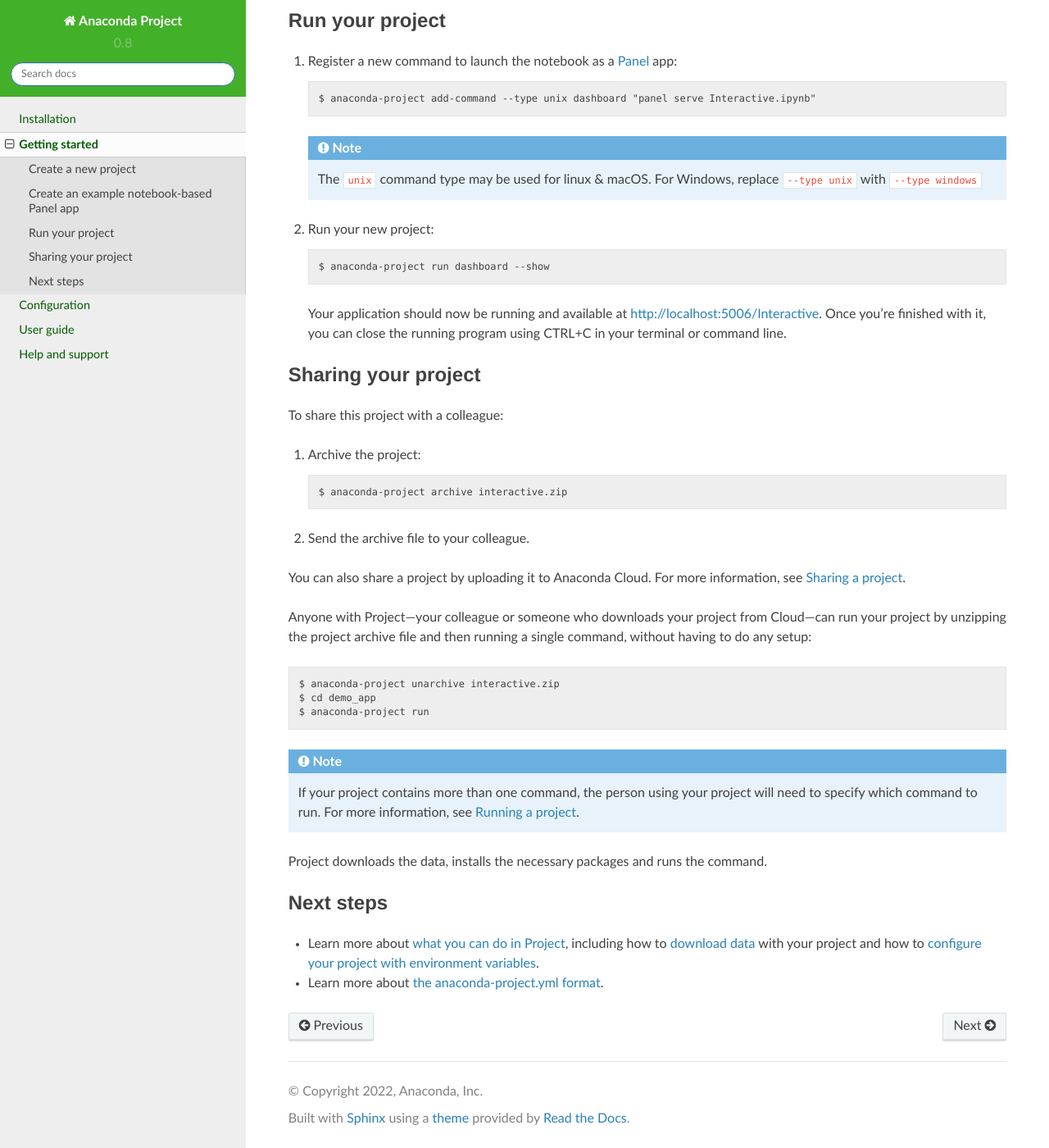
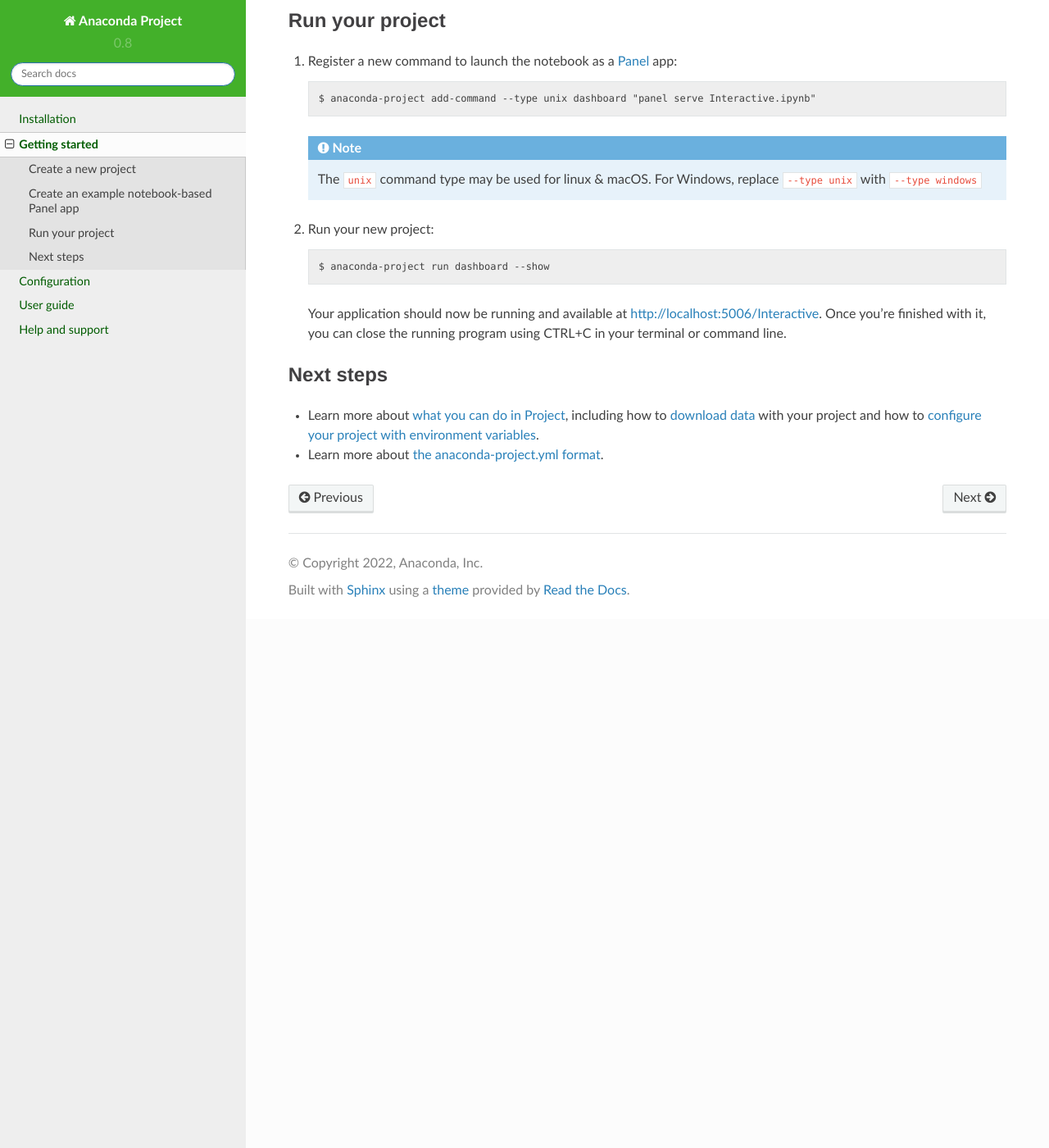
Before and after one commit to anaconda/anaconda-project, a Sphinx documentation site: the page built from docs/source/getting-started.rst, in a window 1280 px wide and 1400 px high, scrolled down 1716 px. Shown: the whole window at 82% size. Built offline with Sphinx 7.4.7 and the Read the Docs theme 2.0.0, drawn with Linux system fonts in a browser that asks for light colours.

Commit message:
remove documentation referring to Anaconda Cloud (anaconda.org) because it will no longer supported

```diff
--- a/docs/source/getting-started.rst
+++ b/docs/source/getting-started.rst
@@ -100,36 +100,6 @@
 
 .. _Panel: https://panel.holoviz.org
 
-Sharing your project
-====================
-
-To share this project with a colleague:
-
-#. Archive the project::
-
-     $ anaconda-project archive interactive.zip
-
-#. Send the archive file to your colleague.
-
-You can also share a project by uploading it to Anaconda Cloud.
-For more information, see :doc:`user-guide/tasks/share-project`.
-
-Anyone with Project---your colleague or someone who downloads
-your project from Cloud---can run your project by unzipping the
-project archive file and then running a single command, without
-having to do any setup::
-
-     $ anaconda-project unarchive interactive.zip
-     $ cd demo_app
-     $ anaconda-project run
-
-.. note:: If your project contains more than one command, the person
-   using your project will need to specify which command to run.
-   For more information, see :doc:`user-guide/tasks/run-project`.
-
-Project downloads the data, installs the necessary packages and
-runs the command.
-
 
 Next steps
 ==========
--- a/docs/source/user-guide/tasks/index.rst
+++ b/docs/source/user-guide/tasks/index.rst
@@ -14,5 +14,4 @@
    clean-project
    prepare-project
    create-project-archive
-   share-project
    docker-image
```
Also changed, not shown: docs/source/user-guide/tasks/share-project.rst (deleted, +0 -23 lines).
